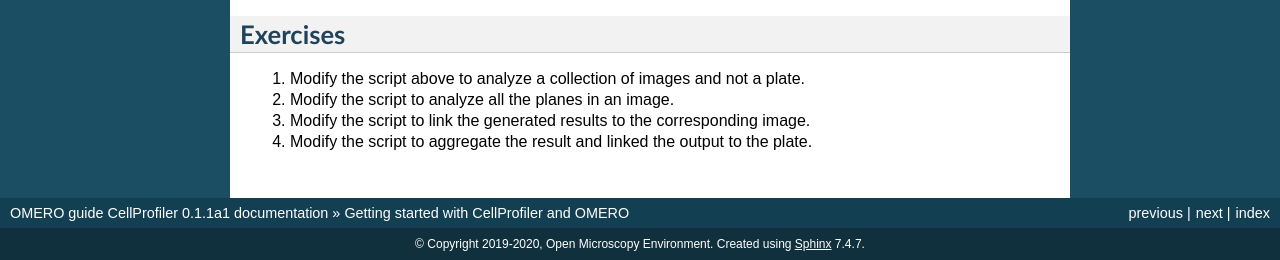
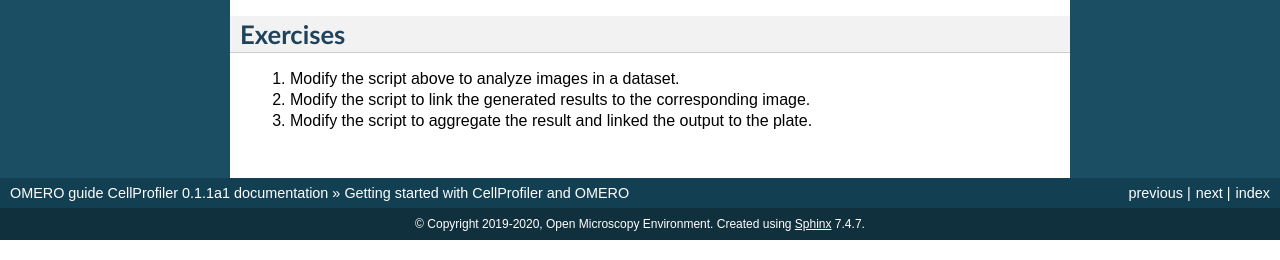
Before and after one commit to ome/omero-guide-cellprofiler, a Sphinx documentation site: the page built from docs/gettingstarted.rst, in a window 1280 px wide and 900 px high, scrolled down 1089 px, cut to the strip 640-900 px from the top of the window. Built offline with Sphinx 7.4.7, drawn with Linux system fonts in a browser that asks for light colours.

Commit message:
review list of exercises

```diff
--- a/docs/gettingstarted.rst
+++ b/docs/gettingstarted.rst
@@ -88,9 +88,7 @@ When done, close the session:
 **Exercises**
 -------------
 
-#. Modify the script above to analyze a collection of images and not a plate.
-
-#. Modify the script to analyze all the planes in an image.
+#. Modify the script above to analyze images in a dataset.
 
 #. Modify the script to link the generated results to the corresponding image.
 
```
